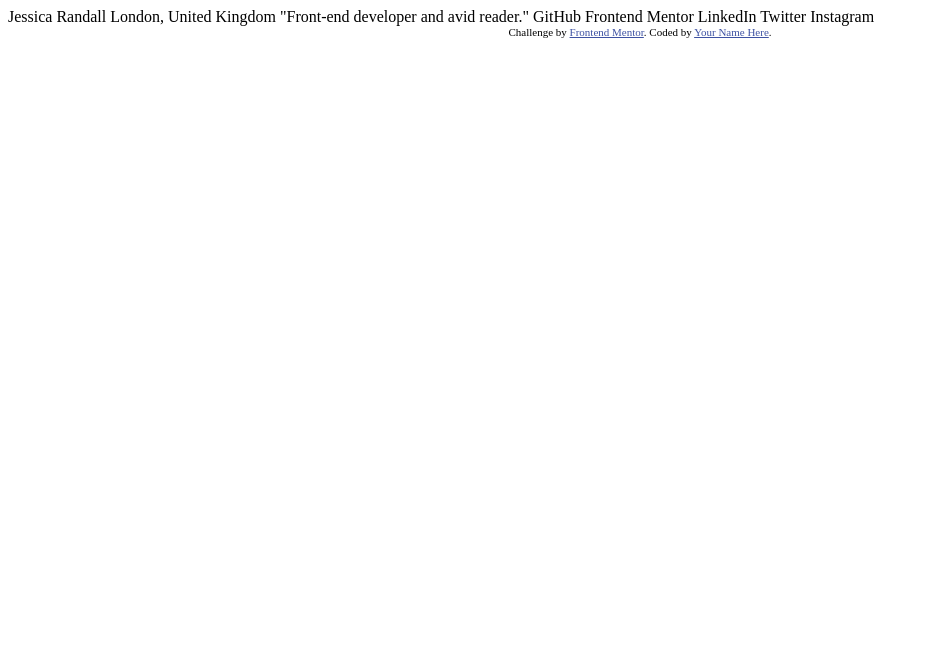
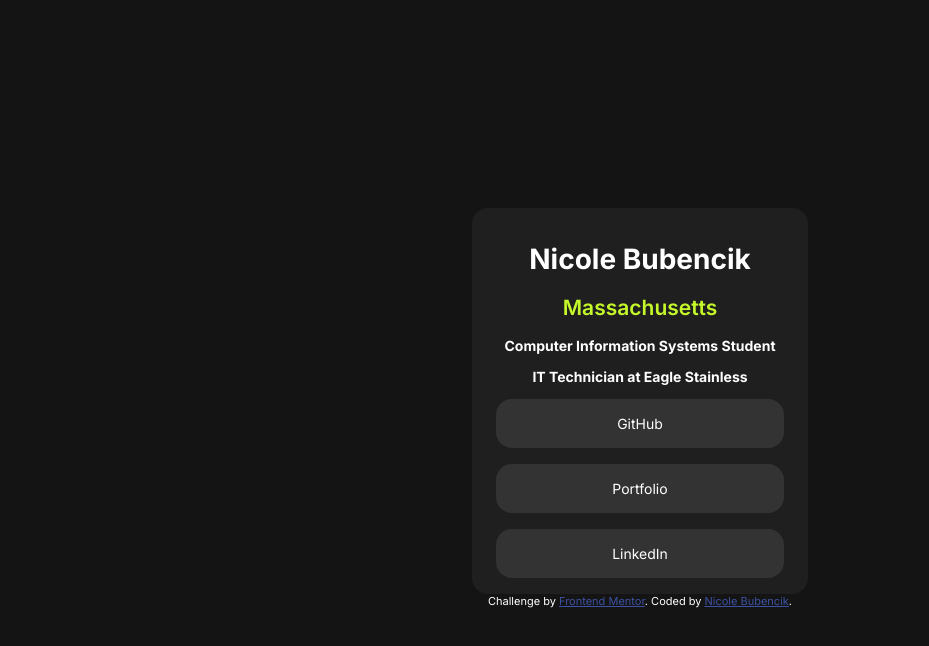
Before and after one commit to nikkiBubencik/social-links-profile, a plain HTML site: page index.html in a window 1280 px wide. Shown: the whole page, without its empty margins (0-929 px from the left). Drawn offline with Linux system fonts and the light colour scheme.

Commit message:
Added reponsiveness and portolio link

```diff
--- a/index.html
+++ b/index.html
@@ -9,26 +9,26 @@
   <title>Frontend Mentor | Social links profile</title>
 
   <!-- Feel free to remove these styles or customise in your own stylesheet 👍 -->
-  <style>
-    .attribution { font-size: 11px; text-align: center; }
-    .attribution a { color: hsl(228, 45%, 44%); }
-  </style>
+  <link rel="preconnect" href="https://fonts.googleapis.com">
+  <link rel="preconnect" href="https://fonts.gstatic.com" crossorigin>
+  <link href="https://fonts.googleapis.com/css2?family=Inter:ital,opsz,wght@0,14..32,100..900;1,14..32,100..900&display=swap" rel="stylesheet">
+  <link rel="stylesheet" href="main.css">
 </head>
 <body>
-
-  Jessica Randall
-  London, United Kingdom
-  "Front-end developer and avid reader."
-
-  GitHub
-  Frontend Mentor
-  LinkedIn
-  Twitter
-  Instagram
-
+  <div class="profile-card">
+    <h1>Nicole Bubencik</h1>
+    <h2>Massachusetts</h2>
+    <p>Computer Information Systems Student</p>
+    <p>IT Technician at Eagle Stainless</p>
+    <div class="link-container">
+      <a href="https://github.com/nikkiBubencik">GitHub</a>
+      <a href="https://nicole-bubencik.netlify.app/">Portfolio</a>
+      <a href="https://www.linkedin.com/in/nicole-bubencik">LinkedIn</a>
+    </div>
+  </div>
   <div class="attribution">
     Challenge by <a href="https://www.frontendmentor.io?ref=challenge" target="_blank">Frontend Mentor</a>.
-    Coded by <a href="#">Your Name Here</a>.
+    Coded by <a href="#">Nicole Bubencik</a>.
   </div>
 </body>
 </html>
--- /dev/null
+++ b/main.css
@@ -0,0 +1,72 @@
+.attribution { font-size: 11px; text-align: center; }
+.attribution a { color: hsl(228, 45%, 44%); }
+:root{
+    --green: hsl(75, 94%, 57%);
+    --white: hsl(0, 0%, 100%);
+
+    --grey-700: hsl(0, 0%, 20%);
+    --grey-800: hsl(0, 0%, 12%);
+    --grey-900: hsl(0, 0%, 8%);
+
+    --fw-s: 400;
+    --fw-m: 600;
+    --fw-l: 700;
+}
+
+html{
+    font-family: "Inter", sans-serif;
+    background-color: var(--grey-900);
+    color: var(--white);
+}
+
+body{
+    display: flex;
+    flex-direction: column;
+    align-items: center;
+    justify-content: center;
+    font-size: 14px;
+    height: 100vh;
+}
+
+
+h1{
+    font-weight: var(--fw-l);
+}
+
+h2{
+    font-weight: var(--fw-m);
+    color: var(--green);
+}
+
+p{
+    font-weight: var(--fw-l);
+}
+
+.profile-card{
+    background-color: var(--grey-800);
+    text-align: center;
+    max-width: 21rem;
+    width: 95vw;
+    padding: 1rem;
+    border-radius: 1rem;
+    box-sizing: border-box;
+}
+
+.link-container{
+    display: grid;
+    grid-template-columns: 1fr;
+    gap: 1rem;
+}
+.link-container a {
+    max-width: 16rem;
+    width: 90%;
+    place-self: center;
+}
+
+.profile-card a{
+    background-color: var(--grey-700);
+    border-radius: 1rem;
+    padding: 1rem;
+    text-decoration: none;
+    color: var(--white);
+}
```
